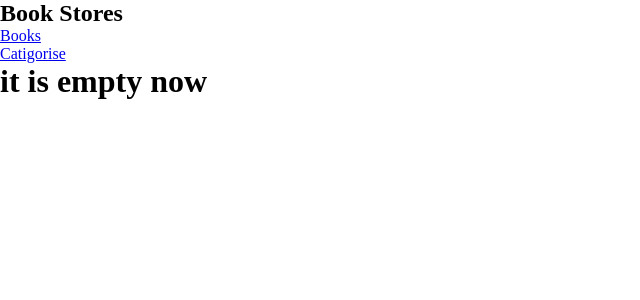
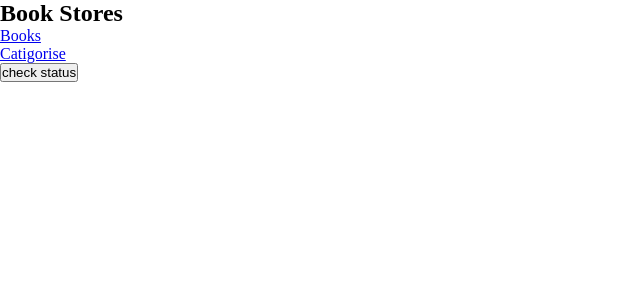
Before and after one commit to AlaaAlsalem/bookstore, a React (Create React App) app: page /catigories in a window 1280 px wide. Shown: the top 300 px of the page, without its empty margins (0-640 px from the left). Built offline with nearby package versions, Linux system fonts and the light colour scheme.

Commit message:
Work in required changes by code review

```diff
--- a/src/components/Books.js
+++ b/src/components/Books.js
@@ -1,6 +1,7 @@
 const Books = () => (
   <div>
     <h1> this is books</h1>
+    <button type="button">Remove a book</button>
     <section className="book_list" />
   </div>
 );
--- a/src/components/Categories.js
+++ b/src/components/Categories.js
@@ -1,6 +1,6 @@
 const catigories = () => (
   <div>
-    <h1>it is empty now</h1>
+    <button type="button">check status</button>
   </div>
 );
 export default catigories;
```
